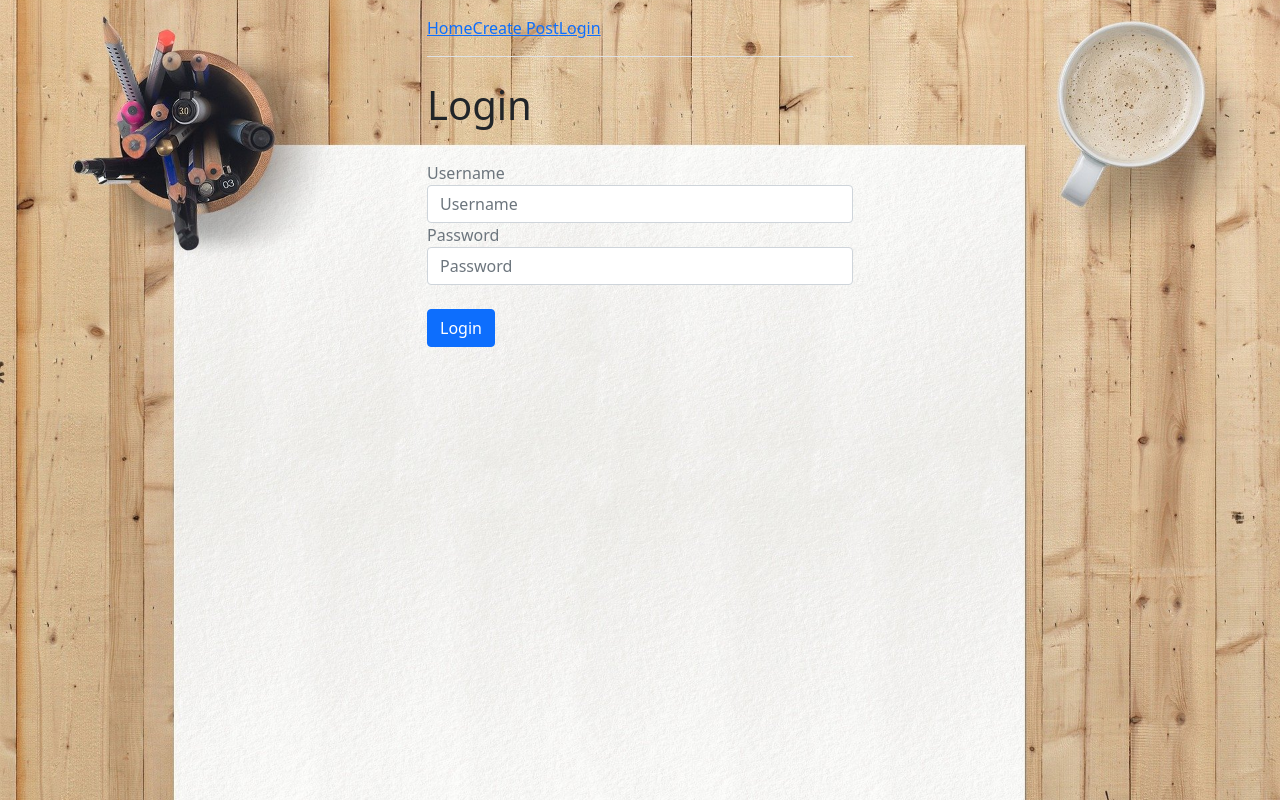
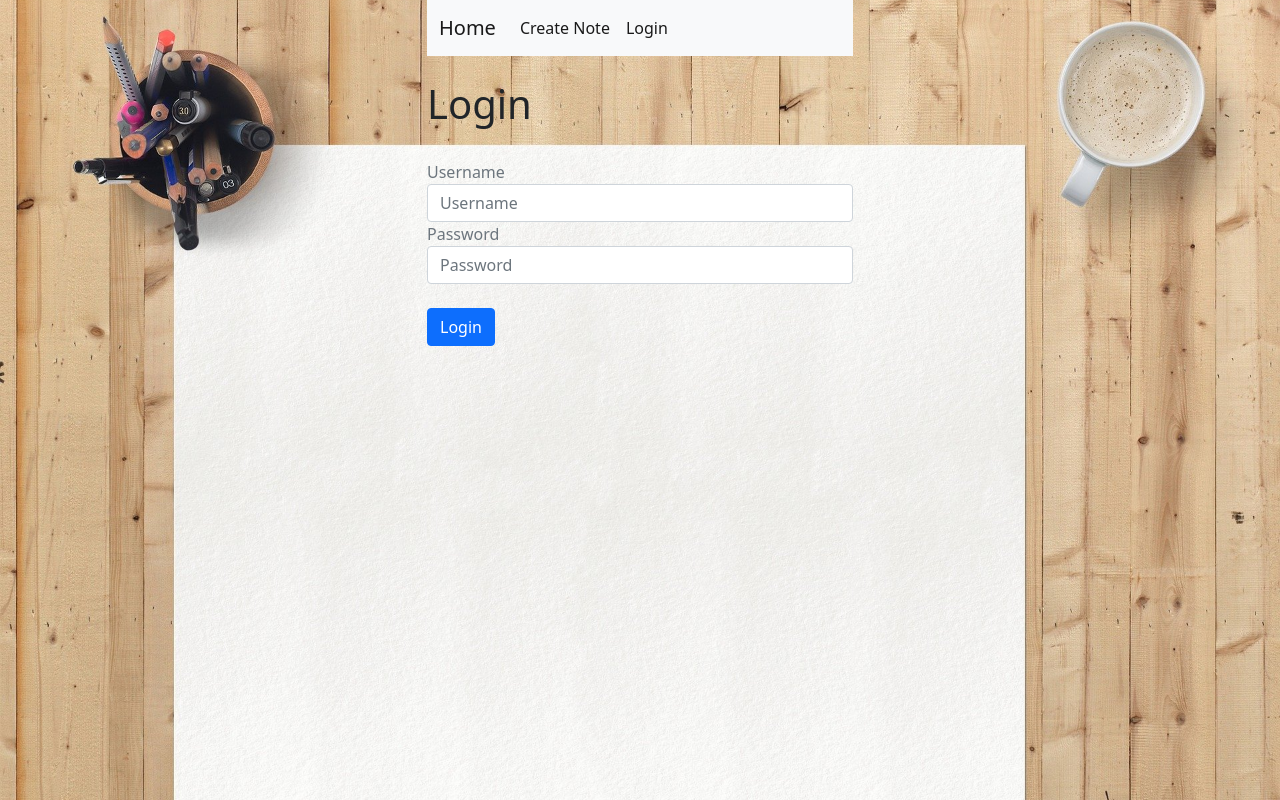
Before and after one commit to VictorManzanilla/Notes, a React (Create React App) app: page /login in a window 1280 px wide. Built offline with nearby package versions, Linux system fonts and the light colour scheme.

Commit message:
add logo

```diff
--- a/src/App.js
+++ b/src/App.js
@@ -44,11 +44,12 @@ const deletePost = (slug) => {
 }
 
   return (
-  <div className="container p-5" >
+  <div className="col-lg-6 offset-lg-3" >
+    <div class="row justify-content-center">
 
     <Nav/>
     <br />
-    <h1>Mern Crud </h1>
+    <h1>Notas </h1>
     {
       posts.map((post, i) => (
         <div className="row" key={post._id} style={{borderBottom: '1px solid blue'}}>
@@ -76,6 +77,7 @@ const deletePost = (slug) => {
         </div>
       ))
     }
+    </div>
   </div>
   )
 }
--- a/src/Nav.js
+++ b/src/Nav.js
@@ -1,32 +1,59 @@
 import React from 'react'
 import {Link, withRouter} from 'react-router-dom'
 import {getUser, logout} from './helpers'
+import notas from './Notas1.jpeg'
 
 const Nav = ({history}) => {
     return(
-        <div>
+        <nav class="navbar navbar-expand-lg navbar-light bg-light">
+  <div class="container-fluid">
+    <a class="navbar-brand" href="/" as={Link} to="/">Home</a>
+    <button class="navbar-toggler" type="button" data-bs-toggle="collapse" data-bs-target="#navbarNavDropdown" aria-controls="navbarNavDropdown" aria-expanded="false" aria-label="Toggle navigation">
+      <span class="navbar-toggler-icon"></span>
+    </button>
+    <div class="collapse navbar-collapse" >
+      <ul class="navbar-nav">
+        <li class="nav-item">
+          <a class="nav-link active"  href="/create" as={Link} to="/create">Create Note</a>
+        </li>
+        {!getUser() && (
+                    <li className="nav-item">
+                        <a class="nav-link active" href="/login" as={Link} to="/login">Login</a>
 
-            <ul className="nav nav-tabs">
-                <li className="nav-item pr-3 pt-3 pb-3">
-                    <Link to="/">Home</Link>
-                </li>
-
-                <li className="nav-item pr-3 pt-3 pb-3">
-                    <Link to="/create">Create Post</Link>
-                </li>
-               {!getUser() && (
-                    <li className="nav-item ml-auto pr-3 pt-3 pb-3">
-                    <Link to="/login">Login</Link>
                 </li>
                )}
                {getUser() && (
-                    <li onClick={() => logout(() => history.push('/'))} className="nav-item ml-auto pr-3 pt-3 pb-3">
+                    <li onClick={() => logout(() => history.push('/'))} className="nav-item">
                     logout
                 </li>
                )}
-            </ul>
+      </ul>
+    </div>
+  </div>
+</nav>
 
-        </div>
+
+            // <ul className="nav nav-tabs">
+            //     <li className="nav-item pr-3 pt-3 pb-3">
+            //         <Link to="/">Home</Link>
+            //     </li>
+
+            //     <li className="nav-item pr-3 pt-3 pb-3">
+            //         <Link to="/create">Create Post</Link>
+            //     </li>
+            //    {!getUser() && (
+            //         <li className="nav-item ml-auto pr-3 pt-3 pb-3">
+            //         <Link to="/login">Login</Link>
+            //     </li>
+            //    )}
+            //    {getUser() && (
+            //         <li onClick={() => logout(() => history.push('/'))} className="nav-item ml-auto pr-3 pt-3 pb-3">
+            //         logout
+            //     </li>
+            //    )}
+            // </ul>
+
+            // </nav>
 
     )
 
```
Also changed, not shown: src/Notas1.jpeg (added), 1 other file (tests, documents, lock files or other folders).
